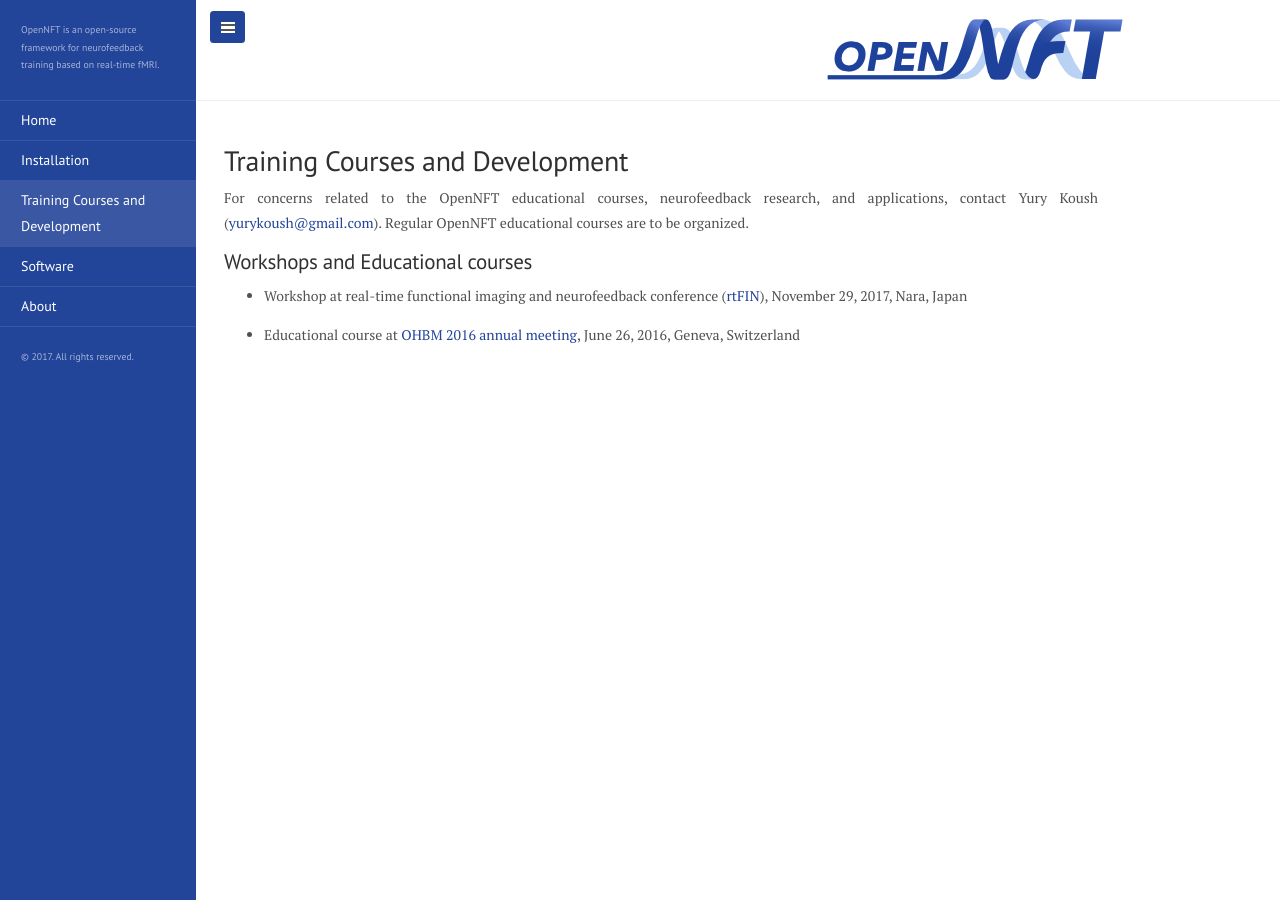
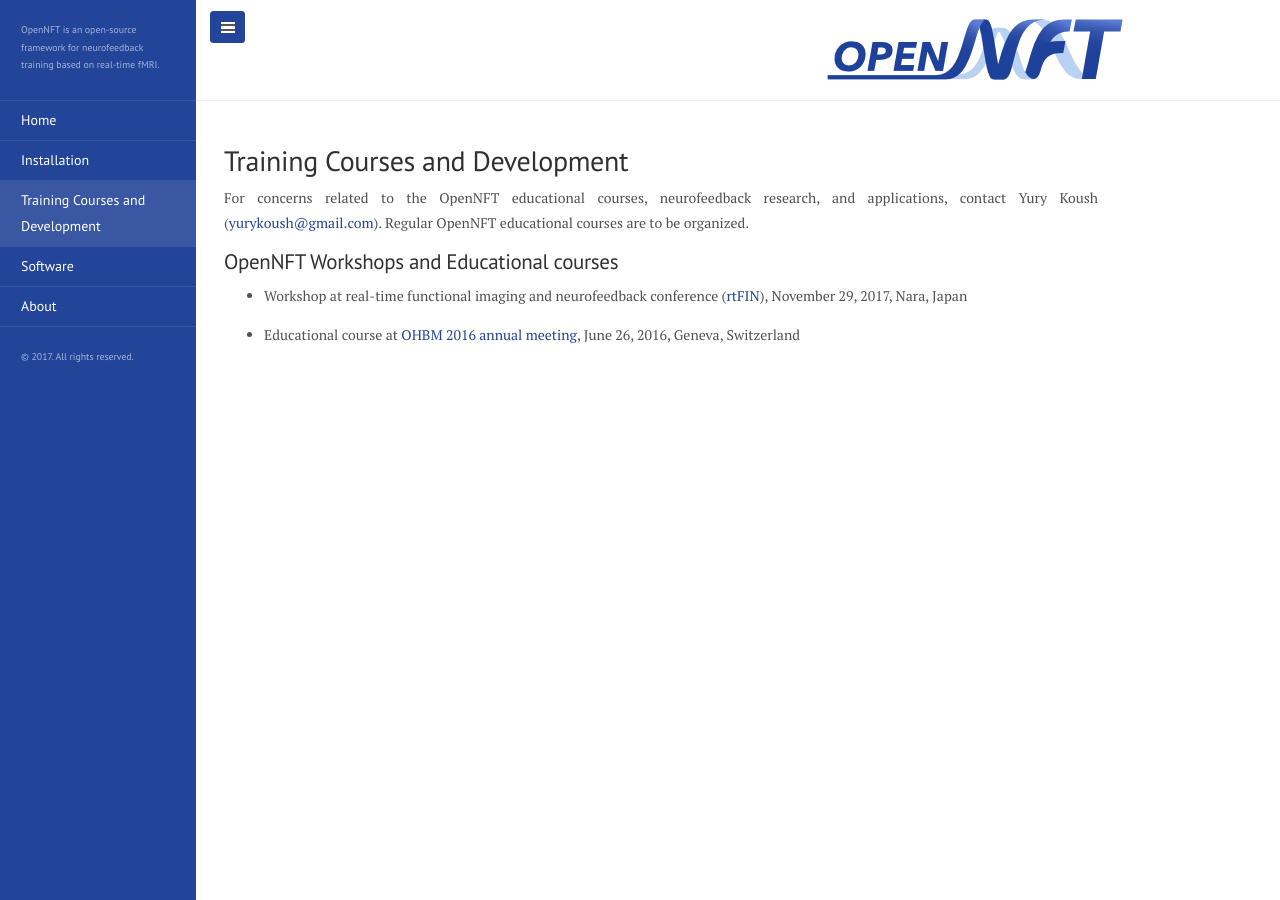
Before and after one commit to OpenNFT/opennft.github.io, a Jekyll site: the page built from Courses.md, in a window 1280 px wide. Built offline with Jekyll 4.4.1, drawn with Linux system fonts in a browser that asks for light colours.

Commit message:
Update Courses.md
courses update

```diff
--- a/Courses.md
+++ b/Courses.md
@@ -7,7 +7,7 @@ order: 20
 For concerns related to the OpenNFT educational courses, neurofeedback research, and applications, contact Yury Koush (<yurykoush@gmail.com>).
 Regular OpenNFT educational courses are to be organized.
 
-## Workshops and Educational courses
+## OpenNFT Workshops and Educational courses
 
 - Workshop at real-time functional imaging and neurofeedback conference ([rtFIN](http://rtfin2017.atr.jp/)), November 29, 2017, Nara, Japan
 
```
